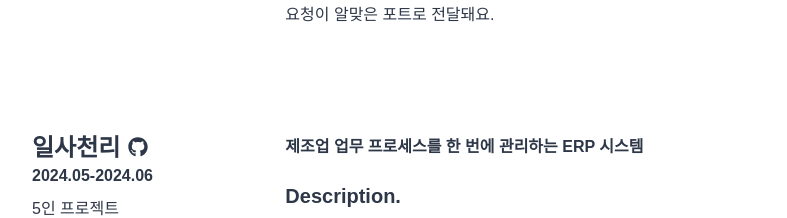
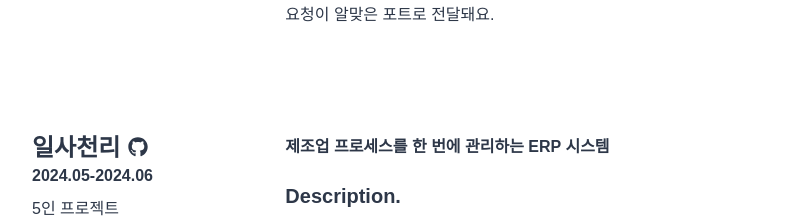
Before and after one commit to ppyye/portfolio, a React (Create React App) app: page / in a window 1280 px wide. Shown: the part 2502-2720 px from the top of the page, without its empty margins (240-1027 px from the left). Built offline with nearby package versions, Linux system fonts and the light colour scheme; a web font is replaced by a local one.

Commit message:
edit content

```diff
--- a/src/projects/Ilsacheonri.js
+++ b/src/projects/Ilsacheonri.js
@@ -64,7 +64,7 @@ function Ilsacheonri() {
 
             </GridItem>
             <GridItem w='100%' colSpan={2}>
-                <Text fontWeight={600}>제조업 업무 프로세스를 한 번에 관리하는 ERP 시스템</Text>
+                <Text fontWeight={600}>제조업 프로세스를 한 번에 관리하는 ERP 시스템</Text>
 
                 <Heading mt={6} fontSize={20} fontWeight={800}>
                     Description.
```
